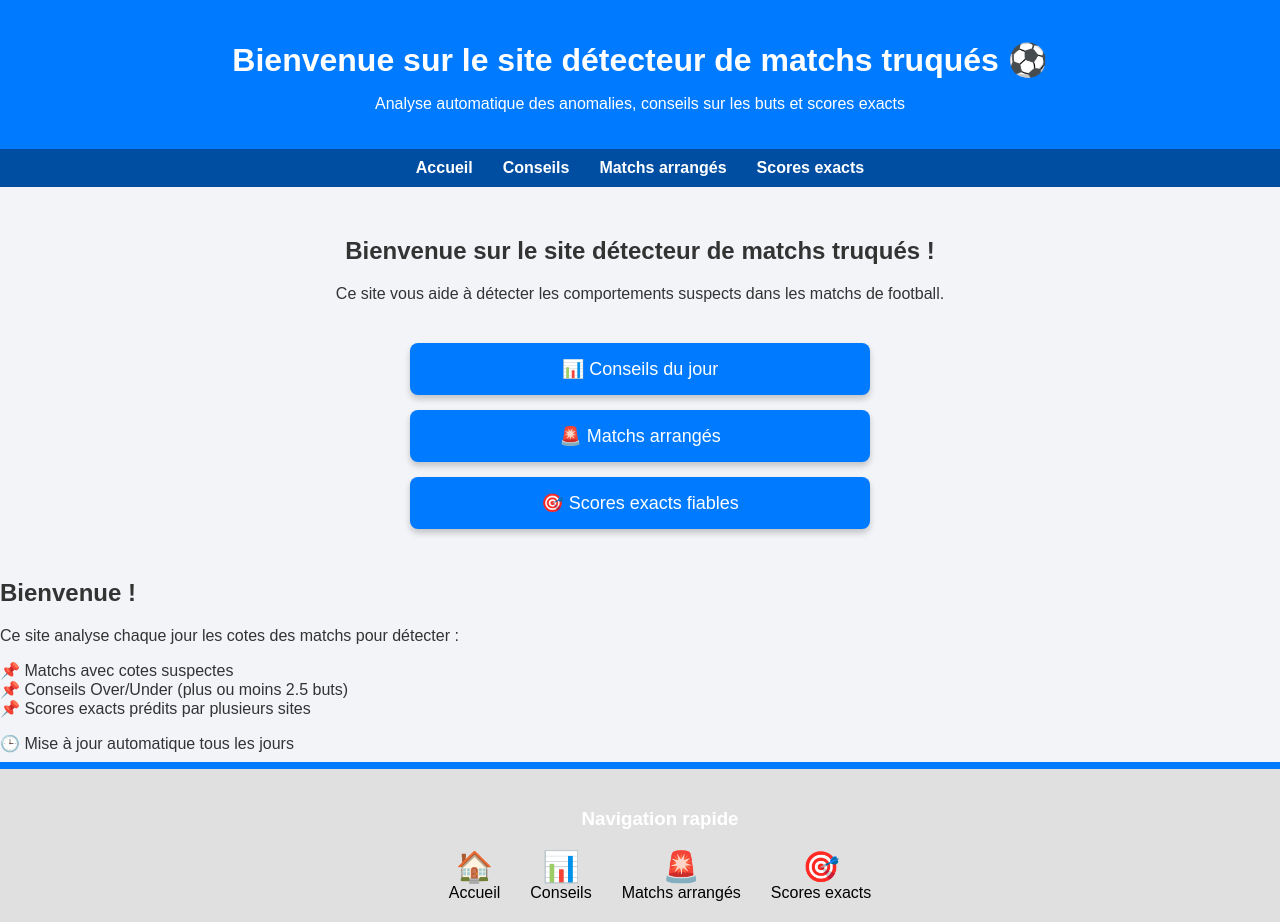
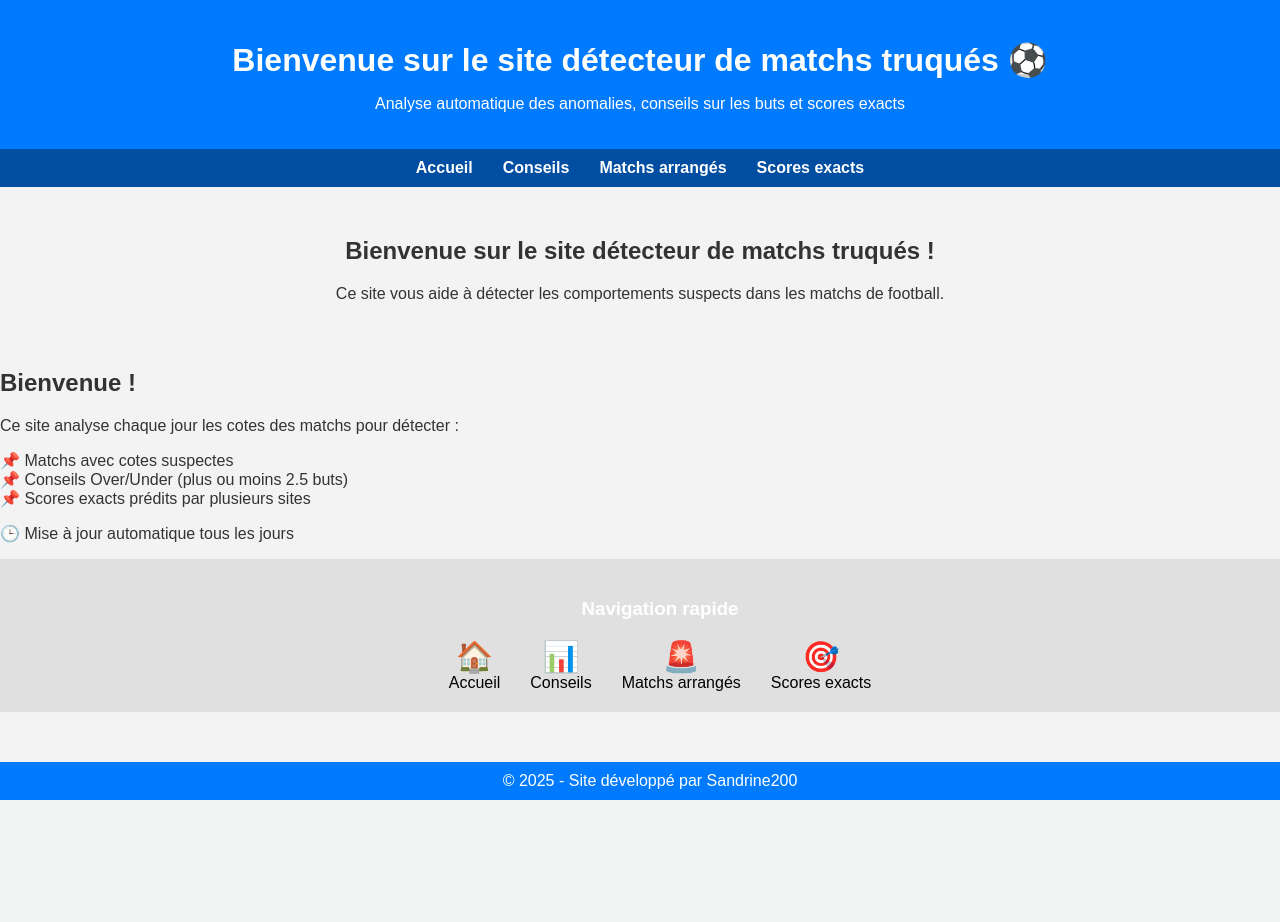
Before and after one commit to Sabdrine200/detecteur-matchs-truques, a Flask app: page / in a window 1280 px wide. After the commit the page ends 800 px from the top, so only its background shows below. Run offline with Flask 3, Linux system fonts and the light colour scheme.

Commit message:
Update index.html
Signed-off-by: Sabdrine200 <davidfanou200@gmail.com>

```diff
--- a/templates/index.html
+++ b/templates/index.html
@@ -4,7 +4,12 @@
     <meta charset="UTF-8">
     <title>Détecteur de matchs truqués</title>
     <style>
-        body {
+        body<div class="footer-nav">
+    <a href="/">🏠 Accueil</a>
+    <a href="/conseils">📊 Conseils</a>
+    <a href="/anomalies">🚨 Anomalies</a>
+    <a href="/scores">🎯 Scores</a>
+</div> {
             font-family: Arial, sans-serif;
             background-color: #f2f4f8;
             margin: 0;
@@ -63,11 +68,7 @@
     <h2>Bienvenue sur le site détecteur de matchs truqués !</h2>
     <p>Ce site vous aide à détecter les comportements suspects dans les matchs de football.</p>
 
-    <div class="menu-liens">
-        <a href="/conseils" class="btn-menu">📊 Conseils du jour</a>
-        <a href="/anomalies" class="btn-menu">🚨 Matchs arrangés</a>
-        <a href="/scores" class="btn-menu">🎯 Scores exacts fiables</a>
-    </div>
+
     </main>
         <h2>Bienvenue !</h2>
         <p>Ce site analyse chaque jour les cotes des matchs pour détecter :</p>
```
